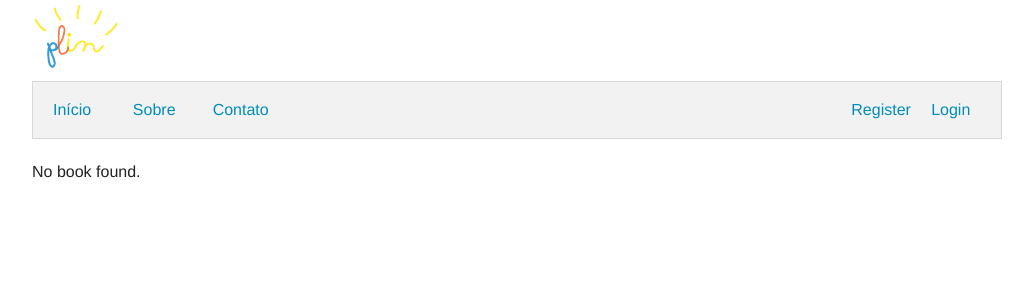
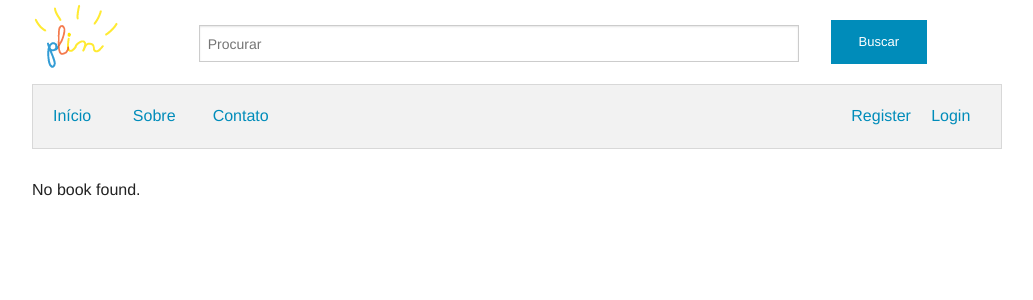
Before and after one commit to antoviaque/plin, a Django app: page / in a window 1280 px wide. Shown: the top 300 px of the page, without its empty margins (123-1156 px from the left). Run offline with Django 3.2, Linux system fonts and the light colour scheme; data that the repository does not hold is empty; parts of the project's set-up code (start-up, migrations or seed data) failed here and were passed over.

Commit message:
Add search - Search bar on top & results via haystack+whoops

```diff
--- a/bookshelf/urls.py
+++ b/bookshelf/urls.py
@@ -1,7 +1,7 @@
 
 # Imports #########################################################################################
 
-from django.conf.urls import patterns, url
+from django.conf.urls import include, patterns, url
 
 from . import views
 
@@ -9,7 +9,8 @@ from . import views
 # URLs ############################################################################################
 
 urlpatterns = patterns('bookshelf.views',
-    url(r'^$', views.book_search, name='book_search'),
+    url(r'^$', views.index, name='book_index'),
     url(r'^book/(?P<book_slug>[\w-]+)/$', views.book_detail, name='book_detail'),
     url(r'^rate/book/(?P<book_pk>\d+)/$', views.book_rate, name='book_rate'),
+    url(r'^search/', include('haystack.urls')),
 )
--- a/bookshelf/views.py
+++ b/bookshelf/views.py
@@ -13,10 +13,10 @@ from .reviews import ReviewForm
 
 # Views ###########################################################################################
 
-def book_search(request):
+def index(request):
     book_list = Book.objects.all().order_by('-pub_year', '-created')[:10]
     context = {'book_list': book_list}
-    return render(request, 'book/search.html', context)
+    return render(request, 'book/index.html', context)
 
 def book_detail(request, book_slug):
     book = get_object_or_404(Book, slug=book_slug)
--- a/plin/urls.py
+++ b/plin/urls.py
@@ -15,7 +15,7 @@ admin.autodiscover()
 # URLs ############################################################################################
 
 urlpatterns = patterns('',
-    url(r'^$', 'bookshelf.views.book_search', name='home'),
+    url(r'^$', 'bookshelf.views.index', name='home'),
     url(r'^bookshelf/', include('bookshelf.urls')),
 
     url(r'^accounts/', include('allauth.urls')),
--- a/requirements.txt
+++ b/requirements.txt
@@ -2,6 +2,7 @@ Django==1.6.2
 MySQL-python==1.2.5
 Pillow==2.4.0
 South==0.8.4
+Whoosh==2.6.0
 argparse==1.2.1
 django-admin-timestamps==1.1.1
 django-allauth==0.16.1
@@ -9,6 +10,7 @@ django-autoslug==1.7.2
 django-debug-toolbar==1.1
 django-extensions==1.3.3
 django-grappelli==2.5.3
+django-haystack==2.1.0
 django-languages==0.1
 django-ratings==0.3.7
 django-selectable==0.8.0
--- a/static/css/main.css
+++ b/static/css/main.css
@@ -1,6 +1,33 @@
+
+/* Header ************************************************/
+
+.header .search-field {
+    width: 600px;
+    margin-top: 25px;
+}
+
+.header .search-submit {
+    position: absolute;
+    top: 20px;
+    right: 90px;
+}
+
+
+/* Home **************************************************/
+
 .home .cover {
     height: 250px;
 }
+
+
+/* Search ************************************************/
+
+.search-results .cover {
+    height: 250px;
+}
+
+
+/* Book details ******************************************/
 
 .book-details .cover {
     margin-bottom: 5px;
--- a/templates/index.html
+++ b/templates/index.html
@@ -16,23 +16,21 @@
 </head>
 <body>
 
-<div class="row">
-  <form>
-    <div class="large-4 columns">
+<div class="header row">
+  <form method="get" action="/bookshelf/search">
+    <div class="large-2 columns">
       <h1><a href="/"><img src="/static/img/logo.png"></a></h1>
     </div>
-    <!--
-    <div class="large-6 columns">
-      <input type="text" placeholder="Procurar" />
+
+    <div class="large-10 columns">
+      <input type="hidden" value="bookshelf.book" name="models"></input>
+      <input class="search-field" type="text" placeholder="Procurar" name="q" value="{{ form.q.value }}" />
+      <input class="search-submit small button" type="submit" value="Buscar"></input>
     </div>
-    <div class="large-2 columns">
-      <a href="#" class="small button">Buscar</a>
-    </div>
-    -->
   </form>
 </div>
 
-<div class="row">
+<div class="subheader row">
   <div class="large-12 columns">
     <div class="panel">
       <div class="row">
```
Also changed, not shown: bookshelf/search_indexes.py (added, +24 -0 lines), bookshelf/templates/search/indexes/bookshelf/book_text.txt (added, +9 -0 lines), bookshelf/templates/search/search.html (added, +27 -0 lines), plin/settings.py (+11 -0 lines), bookshelf/templates/book/index.html (renamed from bookshelf/templates/book/search.html), 1 other file.
